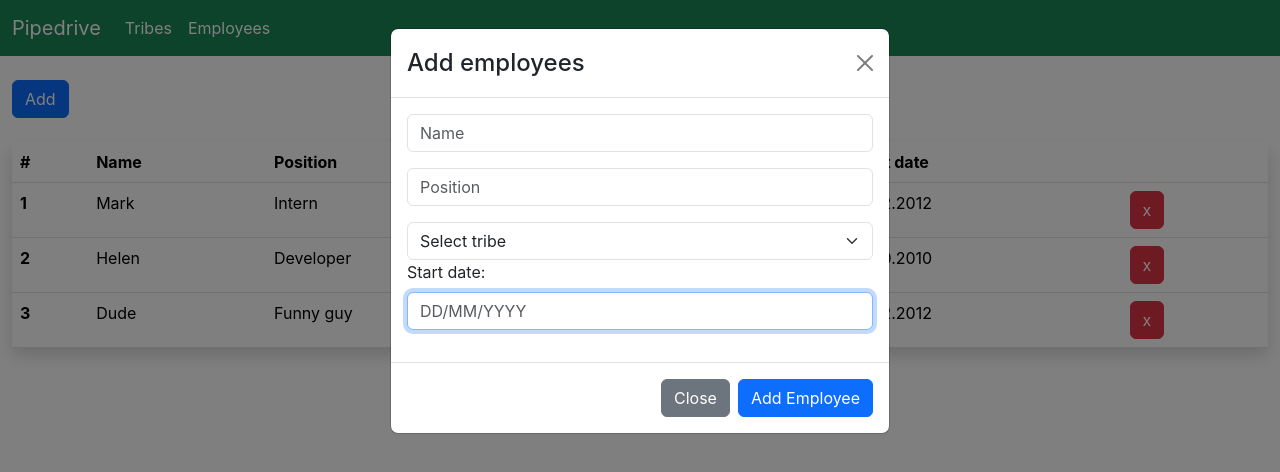
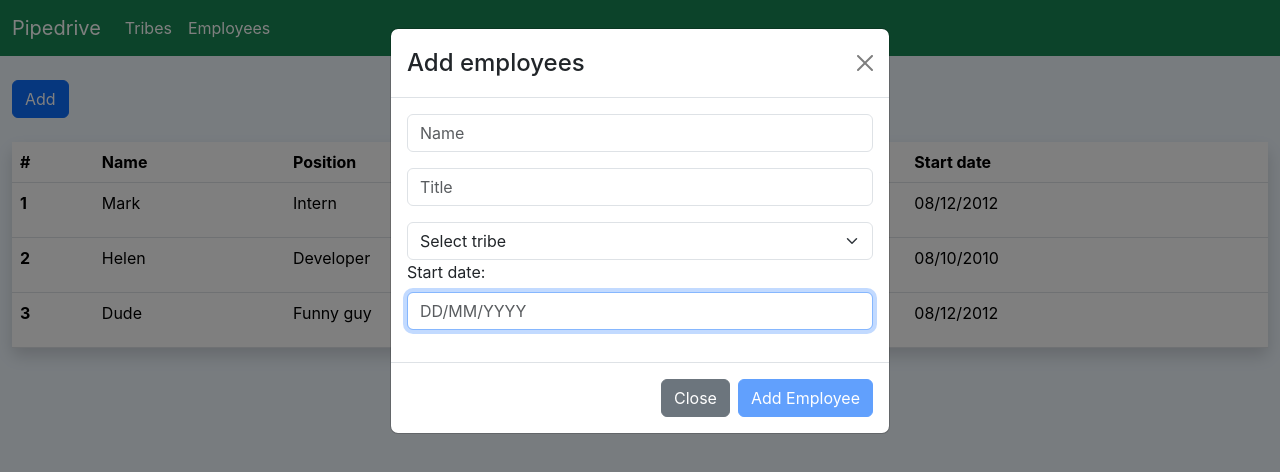
Before and after one commit to eduardzurin/employees-react, a React (Create React App) app: page /employees in a window 1280 px wide. Both pictures are taken after a click on the button "Add". Shown: the top 472 px of the page. Built offline with nearby package versions, Linux system fonts and the light colour scheme.

Commit message:
delete and add button functionality

```diff
--- a/package.json
+++ b/package.json
@@ -7,6 +7,7 @@
     "@testing-library/react": "^13.4.0",
     "@testing-library/user-event": "^13.5.0",
     "bootstrap": "^5.3.2",
+    "formik": "^2.4.5",
     "localforage": "^1.10.0",
     "match-sorter": "^6.3.1",
     "react": "^18.2.0",
--- a/src/App.jsx
+++ b/src/App.jsx
@@ -3,31 +3,9 @@ import "./App.css";
 import Navigation from "./components/Navigation";
 import EmployeesTable from "./components/EmployeesTable";
 import Tribes from "./components/Tribes"
-import AddEmployee from "./components/AddEmployee"
 
-const employees = [
-  {
-    id: 1,
-    name: "Mark",
-    title: "Intern",
-    tribe: "Internstellar",
-    date: "08.12.2012",
-  },
-  {
-    id: 2,
-    name: "Helen",
-    title: "Developer",
-    tribe: "Gears",
-    date: "08.10.2010",
-  },
-  {
-    id: 3,
-    name: "Dude",
-    title: "Funny guy",
-    tribe: "Billing",
-    date: "08.12.2012",
-  },
-];
+
+
 
 const tribes = [
   { id: 1, name: "InternStellar", department: "Other Engineering" },
@@ -43,7 +21,7 @@ function App() {
         <Routes>
           <Route path="/" element={<div>test</div>}
           />
-          <Route path="/employees" element={<EmployeesTable employeesList={employees}></EmployeesTable>}
+          <Route path="/employees" element={<EmployeesTable></EmployeesTable>}
           />
           <Route path="/tribes" element={<Tribes tribes={tribes}></Tribes>}
           />
@@ -53,4 +31,5 @@ function App() {
   );
 }
 
+
 export default App;
--- a/src/components/AddEmployee.jsx
+++ b/src/components/AddEmployee.jsx
@@ -1,18 +1,65 @@
 import Button from "react-bootstrap/Button";
 import Modal from "react-bootstrap/Modal";
 import Form from 'react-bootstrap/Form';
-import Dropdown from 'react-bootstrap/Dropdown';
 import { useState } from "react";
+import { useFormik } from 'formik';
 
-export default function AddEmployee() {
+export default function AddEmployee({createEmployee}) {
+
+
+  const formik = useFormik({
+    initialValues: {
+      // contains all default values for the form
+      // this will be containing values from state in case of update
+      name: '',
+      title: '',
+      tribe: '',
+      date: '',
+    },
+    validate: (values) => {
+      // if error object is not empty, then based on name attribute of form input element, you will see errors, that you can render anyway you like
+      const regex = /\d{1,2}\/\d{1,2}\/\d{2,4}/g
+      const errors = {};
+
+      if (!values.name) {
+        errors.name = 'Name is required';
+      }
+      if (!values.title) {
+        errors.title = 'Title is required';
+      }
+      if (!values.tribe) {
+        errors.tribe = 'Tribe is required';
+      }
+      if (!values.date) {
+        errors.date = 'Date is required';
+      }
+      if (!values.date.match(regex)){
+        errors.reg = 'Date in wrong format';
+      }
+      return errors;
+    },
+    onSubmit: async (values, { resetForm }) => {
+      // this is the function called when submit button is clicked
+      try {
+				console.log(values); // values in form when form is submitted
+        createEmployee(values);
+        handleClose();
+        resetForm();
+      } catch (error) {
+        console.error(error);
+      }
+    },
+  });
+
+
+
   const [show, setShow] = useState(false);
-  const [tribe, setTribe] = useState('Tribe')
 
   const handleClose = () => setShow(false);
   const handleShow = () => setShow(true);
   return (
     <>
-    <div class="container-fluid my-4">
+    <div className="container-fluid my-4">
         <Button variant="primary" onClick={handleShow}>
           Add
         </Button>
@@ -22,22 +69,29 @@ export default function AddEmployee() {
           <Modal.Title>Add employees</Modal.Title>
         </Modal.Header>
         <Modal.Body>
+
         <Form>
             <Form.Group className="mb-3" controlId="exampleForm.ControlInput1">
               <Form.Control
                 type="text"
+                name="name"
                 placeholder="Name"
                 autoFocus
+                onChange={formik.handleChange}
+                value={formik.values.name}
               />
             </Form.Group>
             <Form.Group className="mb-3" controlId="exampleForm.ControlInput1">
               <Form.Control
                 type="text"
-                placeholder="Position"
+                name="title"
+                placeholder="Title"
                 autoFocus
+                onChange={formik.handleChange}
+                value={formik.values.title}
               />
             </Form.Group>
-            <Form.Select aria-label="Default select example">
+            <Form.Select name="tribe" onChange={formik.handleChange} value={formik.values.tribe} aria-label="Default select example">
       <option>Select tribe</option>
       <option value="Interstellar">Interstellar</option>
       <option value="Gears">Gears</option>
@@ -48,17 +102,21 @@ export default function AddEmployee() {
             <Form.Label>Start date:</Form.Label>
               <Form.Control
                 type="text"
+                name="date"
                 placeholder="DD/MM/YYYY"
                 autoFocus
+                onChange={formik.handleChange}
+                value={formik.values.date}
               />
             </Form.Group>
           </Form>
+
         </Modal.Body>
         <Modal.Footer>
           <Button variant="secondary" onClick={handleClose}>
             Close
           </Button>
-          <Button variant="primary" onClick={handleClose}>
+          <Button type="submit" variant="primary" onClick={() => formik.handleSubmit()} disabled={Object.keys(formik.errors).length > 0 || !formik.dirty}>
             Add Employee
           </Button>
         </Modal.Footer>
--- a/src/components/Employee.jsx
+++ b/src/components/Employee.jsx
@@ -1,13 +1,15 @@
-export default function Employee(props){
+import '../index.css';
+
+export default function Employee({employee, deleteEmployee}){
     return(
-      <tr>
-      <th scope="row">{props.id}</th>
-          <td>{props.name}</td>
-          <td>{props.title}</td>
-          <td>{props.tribe}</td>
-          <td>{props.date}</td>
+      <tr className="employee">
+      <th scope="row">{employee.id}</th>
+          <td>{employee.name}</td>
+          <td>{employee.title}</td>
+          <td>{employee.tribe}</td>
+          <td>{employee.date}</td>
           <td>
-        <button className="btn btn-danger">x</button>
+        <button onClick={() => deleteEmployee(employee)} className="btn btn-danger">x</button>
       </td>
     </tr>
 
--- a/src/components/EmployeesTable.jsx
+++ b/src/components/EmployeesTable.jsx
@@ -1,22 +1,58 @@
 import Employee from "./Employee";
 import AddEmployee from "./AddEmployee";
+import { useState } from "react";
 
-export default function EmployeesTable({ employeesList }) {
-  console.log(employeesList);
-  const listEmployees = employeesList.map((employee) => (
-    <Employee
-      id={employee.id}
-      name={employee.name}
-      title={employee.title}
-      tribe={employee.tribe}
-      date={employee.date}
+
+
+export default function EmployeesTable() {
+
+  function deleteEmployee(employee){
+    setEmployees(employees.filter((emp) => employee.id !== emp.id))
+  }
+
+  function createEmployee(newEmployee){
+    newEmployee.id = employees.length + 1;
+    const newState = [...employees, newEmployee]
+    setEmployees(newState)
+  }
+
+
+
+  const [employees, setEmployees] =   useState([
+    {
+      id: 1,
+      name: "Mark",
+      title: "Intern",
+      tribe: "Internstellar",
+      date: "08/12/2012",
+    },
+    {
+      id: 2,
+      name: "Helen",
+      title: "Developer",
+      tribe: "Gears",
+      date: "08/10/2010",
+    },
+    {
+      id: 3,
+      name: "Dude",
+      title: "Funny guy",
+      tribe: "Billing",
+      date: "08/12/2012",
+    },
+  ]);
+
+
+  console.log(employees);
+  const listEmployees = employees.map((employee) => (
+    <Employee key={employee.id} employee={employee} deleteEmployee={deleteEmployee}
     ></Employee>
   ));
   return (
     <>
-      <AddEmployee></AddEmployee>
-      <div class="container-fluid main-employees p-10 align-items-center">
-        <table class="table table-hover shadow p-3 mb-5 bg-body rounded my-4">
+      <AddEmployee createEmployee={createEmployee}></AddEmployee>
+      <div className="container-fluid main-employees p-10 align-items-center">
+        <table className="table table-hover shadow p-3 mb-5 bg-body rounded my-4">
           <thead>
             <tr>
               <th scope="col">#</th>
--- a/src/components/Navigation.jsx
+++ b/src/components/Navigation.jsx
@@ -1,17 +1,17 @@
 export default function Navigation(){
     return(
         <div>
-        <header class="container-fluid bg-success">
-          <nav class="navbar navbar-expand-lg navbar-light bg-success">
-            <a class="navbar-brand text-white" href="index.html">Pipedrive</a>
+        <header className="container-fluid bg-success">
+          <nav className="navbar navbar-expand-lg navbar-light bg-success">
+            <a className="navbar-brand text-white" href="index.html">Pipedrive</a>
 
-            <div class="" id="navbarSupportedContent">
-              <ul class="navbar-nav mr-auto">
-                <li class="nav-nav">
-                  <a class="nav-link text-white" href="tribes">Tribes</a>
+            <div className="" id="navbarSupportedContent">
+              <ul className="navbar-nav mr-auto">
+                <li className="nav-nav">
+                  <a className="nav-link text-white" href="tribes">Tribes</a>
                 </li>
-                <li class="nav-item active">
-                        <a class="nav-link text-white" href="employees">Employees</a>
+                <li className="nav-item active">
+                        <a className="nav-link text-white" href="employees">Employees</a>
                 </li>
               </ul>
             </div>
--- a/src/components/Tribes.jsx
+++ b/src/components/Tribes.jsx
@@ -3,6 +3,7 @@ import Tribe from "./Tribe";
 export default function Tribes({ tribes }) {
   const tribesList = tribes.map((tribe) => (
     <Tribe
+      key={tribe.id}
       id={tribe.id}
       name={tribe.name}
       department={tribe.department}
@@ -10,8 +11,8 @@ export default function Tribes({ tribes }) {
   ));
 
   return (
-    <div class="container-fluid main-employees p-10 align-items-center ">
-      <table class="table table-hover shadow p-3 mb-5 bg-body rounded my-4">
+    <div className="container-fluid main-employees p-10 align-items-center ">
+      <table className="table table-hover shadow p-3 mb-5 bg-body rounded my-4">
         <thead>
           <tr>
             <th scope="col">#</th>
--- a/src/index.css
+++ b/src/index.css
@@ -5,9 +5,24 @@ body {
     sans-serif;
   -webkit-font-smoothing: antialiased;
   -moz-osx-font-smoothing: grayscale;
+  background-color: aliceblue;
 }
 
 code {
   font-family: source-code-pro, Menlo, Monaco, Consolas, 'Courier New',
     monospace;
 }
+
+.employee button{
+  display: none;
+}
+
+.employee:hover button{
+  display: block;
+  position: absolute;
+  right: 3.5%;
+}
+
+.employee {
+  height: 55px;
+}
```
Also changed, not shown: modalbackup.txt (added), 1 other file (tests, documents, lock files or other folders).
